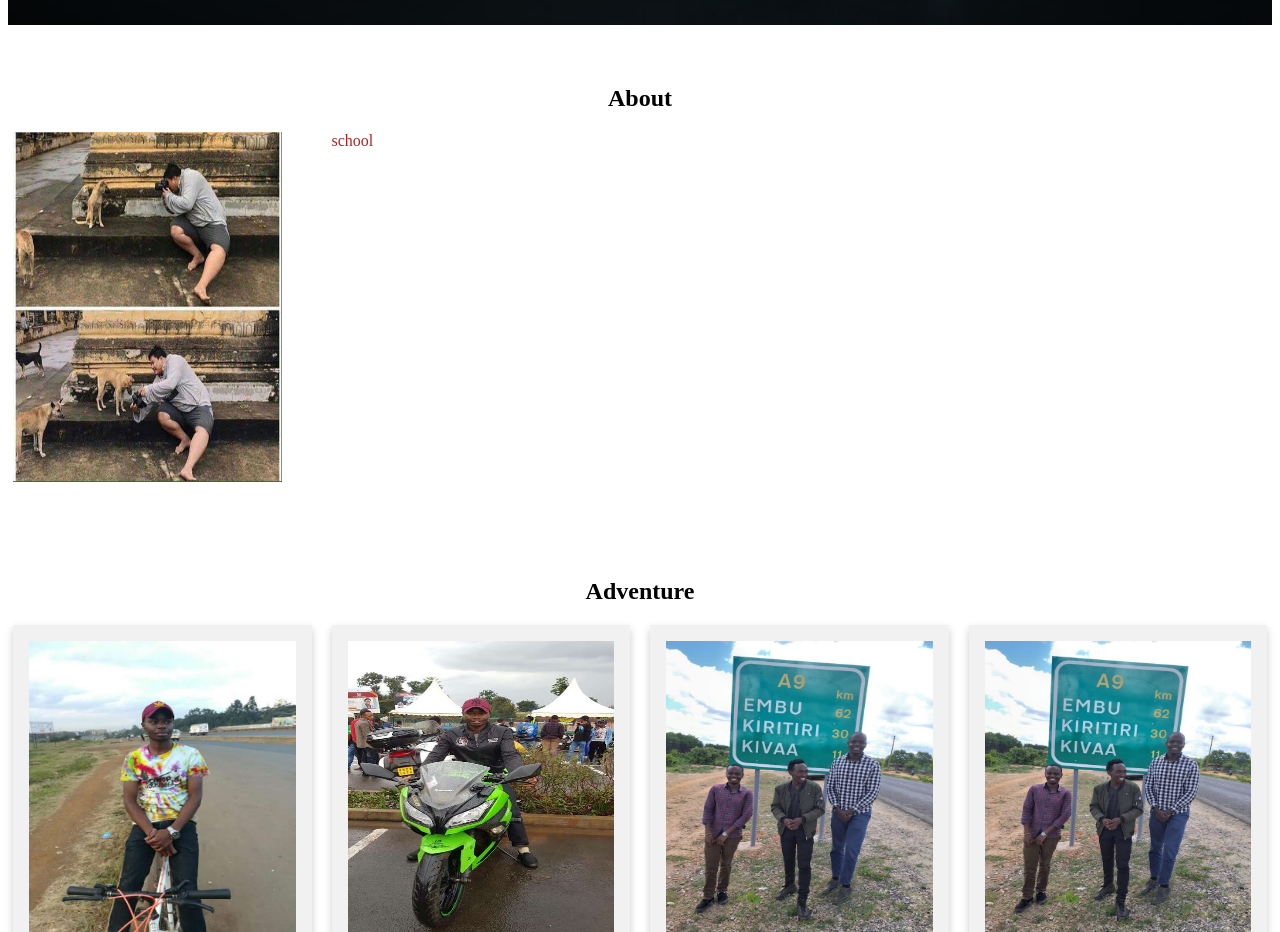
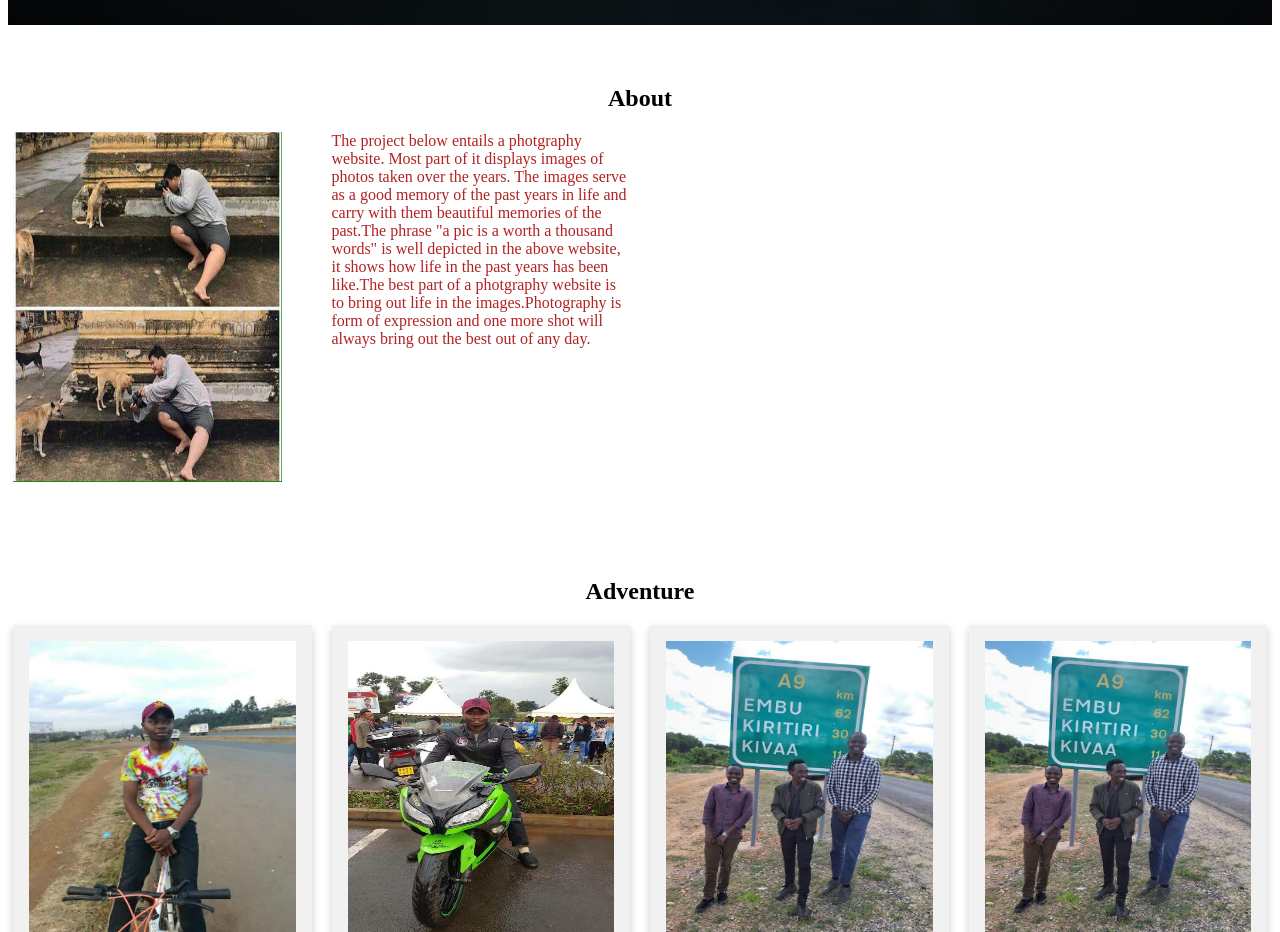
Before and after one commit to FabianMatata/Photograpy-Website, a plain HTML site: page index.html in a window 1280 px wide. Shown: the part 880-1812 px from the top of the page. Drawn offline with Linux system fonts and the light colour scheme.

Commit message:
add line in index.html

```diff
--- a/index.html
+++ b/index.html
@@ -34,7 +34,7 @@
                 <img class="pic" src="./img/2.jpg" alt="one more shot">
             </div>
             <div class="column right">
-                school
+                The project below entails a photgraphy website. Most part of it displays images of photos taken over the years. The images serve as a good memory of the past years in life and carry with them beautiful memories of the past.The phrase "a pic is a worth a thousand words" is well depicted in the above website, it shows how life in the past years has been like.The best part of a photgraphy website is to bring out life in the images.Photography is  form of expression and one more shot will always bring out the best out of any day.
             </div>
         </div>
     </section>
```
